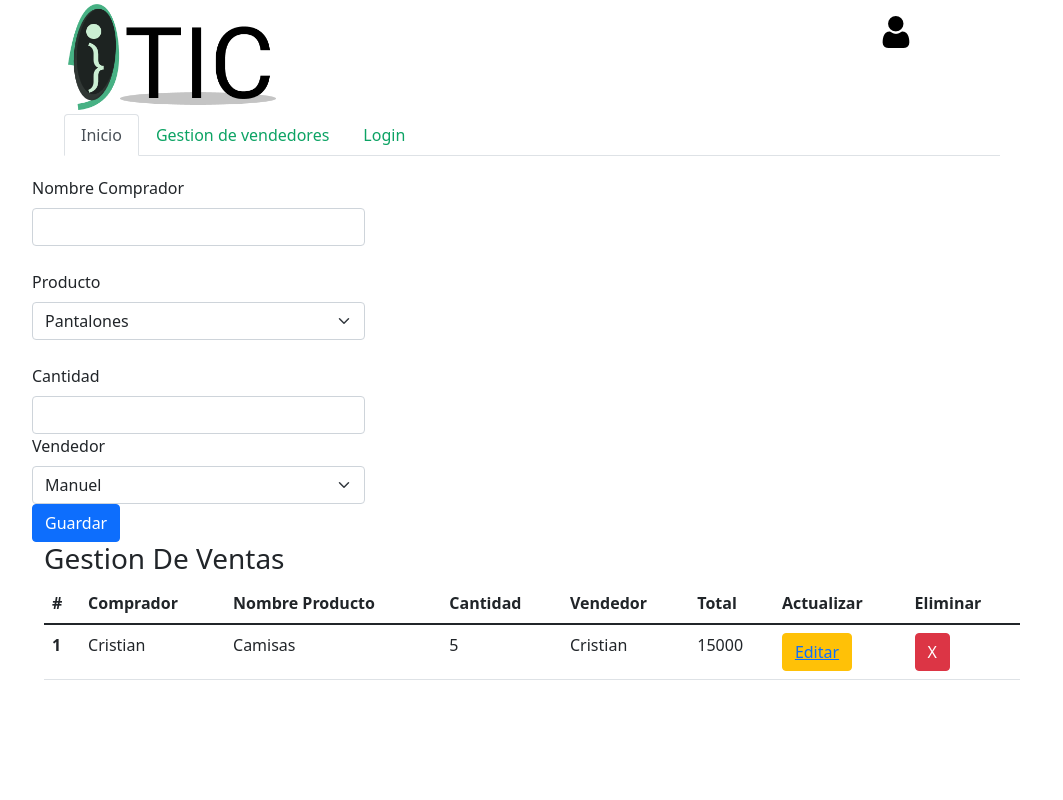
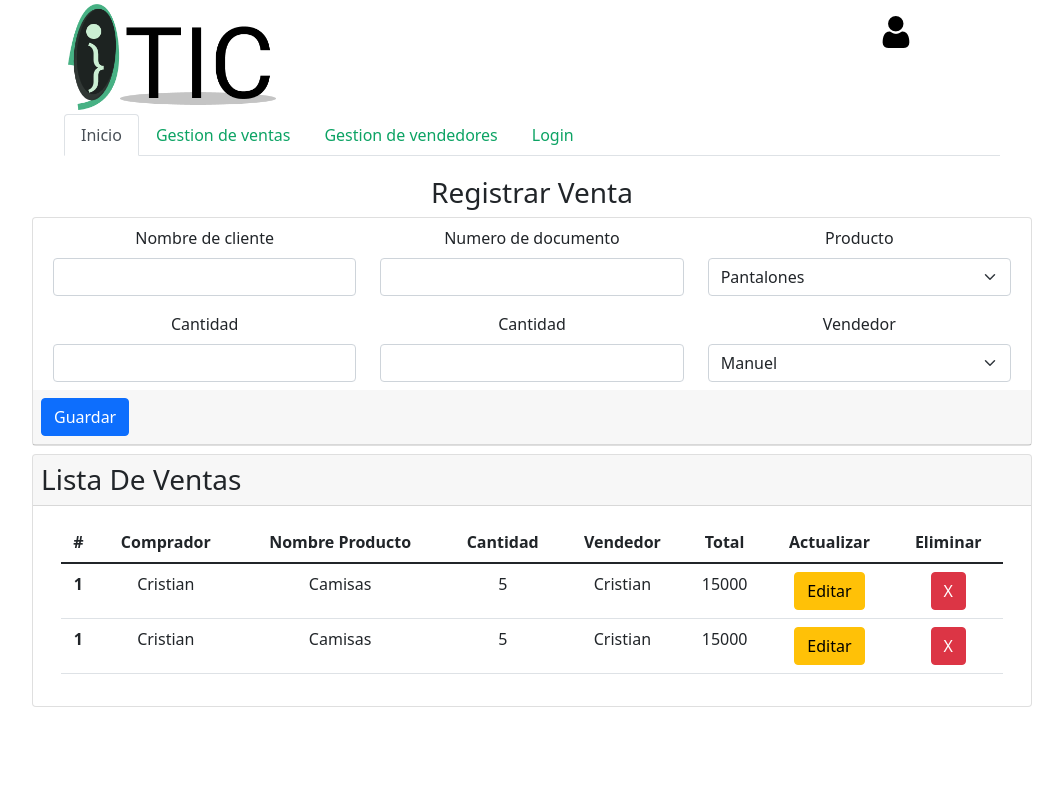
Before and after one commit to VivianaMurillom/Proyecto-MinTic, a React (Create React App) app: page /pag in a window 1280 px wide. Shown: the top 800 px of the page, without its empty margins (108-1171 px from the left). Built offline with nearby package versions, Linux system fonts and the light colour scheme.

Commit message:
cr
GestionaVentas,Vendedores

```diff
--- a/src/components/Header.js
+++ b/src/components/Header.js
@@ -8,6 +8,7 @@ import User from '../img/icon-user.svg';
 
 class Header extends React.Component{
     render(){
+        console.log(this.props.products)
         return (
             <div className="container-fluid">
                 <div className="row justify-content-center">
@@ -33,7 +34,10 @@ class Header extends React.Component{
                                 <Link to="/" class="nav-link active">Inicio</Link>
                             </li>
                             <li class="nav-item">
-                                <Link to="/pag" class="nav-link">Gestion de vendedores</Link>
+                                <Link to="/pag" class="nav-link">Gestion de ventas</Link>
+                            </li>
+                            <li class="nav-item">
+                                <Link to="/gvendedores" class="nav-link">Gestion de vendedores</Link>
                             </li>
                             <li class="nav-item">
                                 <Link to="/login" class="nav-link">Login</Link>
--- a/src/index.js
+++ b/src/index.js
@@ -5,7 +5,23 @@ import App from './pages/App';
 import reportWebVitals from './reportWebVitals';
 import Lista_Productos from './producto/componente/lista-productos';
 const container=document.getElementById('root');
-ReactDOM.render(<App/>,container);
+const datos=
+    [{
+        "id": 1,
+        "nombreP": "Pantalones",
+        "cantidad": 3,
+        "precio": 15000,
+        "image":"https://m.media-amazon.com/images/I/61qMt8YrVtL._AC_UY445_.jpg"
+
+    },
+    {
+        "id": 2,
+        "nombreP": "Camisas",
+        "cantidad": 2,
+        "precio": 10000,
+        "image":"https://contents.mediadecathlon.com/p1786958/k$2b0a8a97ea3b1154f2f3734009451fe2/pantalon-de-montana-y-trekking-viaje-de-hombre-forclaz-travel-100-gris.jpg?&f=452x452"
+    }];
+ReactDOM.render(<App store={datos}/>,container);
 // If you want to start measuring performance in your app, pass a function
 // to log results (for example: reportWebVitals(console.log))
 // or send to an analytics endpoint. Learn more: https://bit.ly/CRA-vitals
--- a/src/pages/App.js
+++ b/src/pages/App.js
@@ -5,17 +5,24 @@ import AgregarVenta from '../ventas/components/AgregarVentas';
 import UpdateVend from '../components/UpdateVend';
 import {BrowserRouter,Route,Switch}  from "react-router-dom";
 import Lista_Productos from '../producto/componente/lista-productos';
+import AgregarVendedor from '../vendedores/component/AgregarVendedores';
 class App extends React.Component{
 
 render(){
+const products=this.props.store;
 return(
-    <BrowserRouter>
+
+    <BrowserRouter>{console.log(products)}
     <Switch>
+
     <Route exact path="/" component={home} />
     <Route exact path="/login" component={Login}/>
     <Route path="/updateVd" component={UpdateVend} />
-    <Route path="/listaProducts" component={Lista_Productos} />
-    <Route path="/pag" component={AgregarVenta} />
+
+    <Route path="/listaProducts" component={<Lista_Productos products={products}/> } />
+
+    <Route path="/gvendedores" component={AgregarVendedor} />
+    <Route path="/pag" component={AgregarVenta} products={this.props.store}/>
     </Switch>
     </BrowserRouter>
 );
--- a/src/shared/home.js
+++ b/src/shared/home.js
@@ -14,9 +14,10 @@ function home() {
 
       <div className="row justify-content-center">
         <div className="p-3 col col-sm-7">
-          <Lista_Productos></Lista_Productos>
+          <Lista_Productos/>
         </div>
       </div>
+
 
 
       <div className="row justify-content-center">
--- /dev/null
+++ b/src/vendedores/component/AgregarVendedores.js
@@ -0,0 +1,112 @@
+
+import React from "react";
+import { Link } from "react-router-dom";
+import Header from '../../components/Header';
+import ListVendedor from '../../vendedores/component/ListaVendedores';
+import GestVend from './ListaVendedores';
+
+
+
+class AgregarVendedor extends React.Component {
+
+    render() {
+        const vendedores = [{
+            "id": 1,
+            "nombreVendedor": "Manuel"
+        },
+        {
+            "id": 2,
+            "nombreVendedor": "Cristian"
+        }
+        ]
+        return (
+
+
+            <div className="GestVend">
+
+
+                <div>
+                    <Header />
+                </div>
+
+
+                <header className="text-center">
+                <h3>Gestion De Vendedores</h3>
+                    <body>
+                        <form >
+                            <div class="col-sm-4">
+                                <label for="" class="form-label">Nombre Comprador</label>
+                                <input type="text" class="form-control" ></input>
+                            </div> <br></br>
+
+                            <div class="col-sm-4">
+                                <label for="inputZip" class="form-label">Cantidad</label>
+                                <input type="number" class="form-control" id="">
+                                </input>
+                            </div>
+
+
+                            <h1> <prod /></h1>
+
+
+                            <aside ></aside>
+                            <div>
+
+                            </div>
+                            <div className="text-left" >
+                                <button type="submit" class="btn btn-primary">Guardar</button>
+
+                            </div>
+
+                        </form>
+
+
+
+
+                        <div class="card">
+                            <div class="card-header" >
+                                <ul class="nav nav-tabs card-header-tabs">
+
+                                    <h3 >Lista De Vendedores</h3>
+
+
+                                </ul>
+                            </div>
+                            <div class="card-body">
+
+        <div class="container">
+            <table class="table">
+                <thead>
+                    <tr>
+                        <th scope="col">#</th>
+                        <th scope="col">Vendedor</th>
+                        <th scope="col">Actualizar</th>
+                        <th scope="col">Eliminar</th>
+                    </tr>
+                </thead>
+                <tbody>
+
+                                {vendedores.map((vendedores) =>
+                                (<ListVendedor vendedores={vendedores} />))}
+ </tbody>
+            </table>
+        </div>
+                            </div>
+                        </div>
+
+
+                        <footer> &copy; Todos los derechos reservados.</footer>
+
+                    </body>
+
+
+                </header>
+            </div>
+
+        )
+
+    }
+
+}
+
+export default AgregarVendedor;
--- /dev/null
+++ b/src/vendedores/component/ListaVendedores.js
@@ -0,0 +1,17 @@
+
+import React from "react";
+import { Link } from "react-router-dom";
+const ListVendedor = ({ vendedores }) => {
+
+    return (
+                    <tr>
+                        <th scope="row">1</th>
+                        <td>{vendedores.nombreVendedor}</td>
+                        <td><button type="button" class="btn btn-warning"><Link to="/updateVd">Editar</Link></button></td>
+                        <td><button type="button" id={vendedores.id} class="btn btn-danger"> X </button></td>
+
+                    </tr>
+
+    );
+}
+export default ListVendedor;
--- a/src/ventas/components/AgregarVentas.js
+++ b/src/ventas/components/AgregarVentas.js
@@ -7,6 +7,13 @@ import GestVend from './ListaVentas';
 
 
 const ventass = [{
+    "id": 2,
+    "nombreComprador": "Cristian",
+    "producto": "Camisas",
+    "cantidad": 5,
+    "nombreVendedor": "Cristian",
+    "precio": 15000
+},{
     "id": 2,
     "nombreComprador": "Cristian",
     "producto": "Camisas",
@@ -65,32 +72,42 @@ class AgregarVenta extends React.Component {
                 <div>
                     <Header />
                 </div>
-                <header className="GestVend-header">
+                <header className="text-center" >
                     <body>
-                        <form class="">
-                            <div class="col-sm-4">
-                                <label for="" class="form-label">Nombre Comprador</label>
-                                <input type="text" class="form-control" ></input>
-                            </div> <br></br>
-
-
-                            <div class="col-sm-4">
+                        <h3>Registrar Venta</h3>
+                        <form class="card text-center mb-2" >
+                            <div class="row m-2">
+                                <div class="col">
+                                    <label for="inputZip" class="form-label">Nombre de cliente</label>
+                                    <input type="text" class="form-control" id=""></input>
+                                </div>
+                                <div class="col">
+                                    <label for="inputZip" class="form-label">Numero de documento</label>
+                                    <input type="number" class="form-control" id=""></input>
+                                </div>
+                                <div class="col">
                                     <label for="inputState" class="form-label">Producto</label>
                                     <select id="inputState" class="form-select">
-                                    {/* <Lista_Productos></Lista_Productos> */}
                                         {this.state.datos.map((prod) => {
                                             return (
                                                 <option>{prod.nombreP}</option>
                                             )
                                         })}
                                     </select>
-                            </div> <br></br>
-                            <div class="col-sm-4">
+                                </div>
+                            </div>
+                            <div class="row m-2">
+                                <div class="col">
+
                                     <label for="inputZip" class="form-label">Cantidad</label>
-                                <input type="number" class="form-control" id="">
-                                </input>
+                                    <input type="number" class="form-control" id=""></input>
+
                                 </div>
-                            <div class="col-sm-4">
+                                <div class="col">
+                                    <label for="inputZip" class="form-label">Cantidad</label>
+                                    <input type="number" class="form-control" id=""></input>
+                                </div>
+                                <div class="col">
                                     <label for="inputState" class="form-label">Vendedor</label>
                                     <select id="inputState" class="form-select">
 
@@ -102,22 +119,58 @@ class AgregarVenta extends React.Component {
                                     </select>
                                 </div>
 
+                            </div>
 
-                            <aside ></aside>
-                            <div>
+                            <div class="card-header">
+                                <ul class="nav nav-tabs card-header-tabs">
 
+                                    <button type="submit" onClick={handleClick} class="btn btn-primary mb-2">Guardar</button>
+
+
+                                </ul>
                             </div>
-                            <div class="col-12">
-                                <button type="submit" onClick={handleClick} class="btn btn-primary">Guardar</button>
 
-                            </div>
 
                         </form>
 
                         <section>
+                            <div class="card">
+                                <div class="card-header" >
+                                    <ul class="nav nav-tabs card-header-tabs">
+
+                                        <h3 >Lista De Ventas</h3>
+
+
+                                    </ul>
+                                </div>
+                                <div class="card-body">
+
+        <div class="container">
+
+        <table class="table">
+            <thead>
+                <tr>
+                    <th scope="col">#</th>
+                    <th scope="col">Comprador</th>
+                    <th scope="col">Nombre Producto</th>
+                    <th scope="col">Cantidad</th>
+                    <th scope="col">Vendedor</th>
+                    <th scope="col">Total</th>
+                    <th scope="col">Actualizar</th>
+                    <th scope="col">Eliminar</th>
+                </tr>
+            </thead>
+            <tbody>
+
+
                                     {ventass.map((ventas) => (<GestVend ventas={ventas} />))}
-                            <aside ></aside>
-                            <span id="to"></span>
+
+                                    </tbody>
+        </table>
+    </div>
+                                </div>
+                            </div>
+
                         </section>
 
 
@@ -136,7 +189,7 @@ class AgregarVenta extends React.Component {
 
 }
 function handleClick() {
-console.log("HELLLLLOOOOOOOOOOOOOOOO")
+    console.log("DEBE GUARDAR")
     const newelement = {
         "id": 2,
         "nombreComprador": "asdasds",
--- a/src/ventas/components/ListaVentas.js
+++ b/src/ventas/components/ListaVentas.js
@@ -2,39 +2,19 @@
 import './ListaVentas.css';
 import React from "react";
 import { Link } from "react-router-dom";
-const GestVend=({ventas})=>{
+const GestVend = ({ ventas }) => {
 
-    return(
-        <div class="container">
-        <h3>Gestion De Ventas</h3>
-        <table class="table">
-            <thead>
-                <tr>
-                    <th scope="col">#</th>
-                    <th scope="col">Comprador</th>
-                    <th scope="col">Nombre Producto</th>
-                    <th scope="col">Cantidad</th>
-                    <th scope="col">Vendedor</th>
-                    <th scope="col">Total</th>
-                    <th scope="col">Actualizar</th>
-                    <th scope="col">Eliminar</th>
-                </tr>
-            </thead>
-            <tbody>
-
-                        <tr>
+    return (<tr>
         <th scope="row">1</th>
         <td>{ventas.nombreComprador}</td>
         <td>{ventas.producto}</td>
         <td>{ventas.cantidad}</td>
         <td>{ventas.nombreVendedor}</td>
         <td>{ventas.precio}</td>
-                            <td><button type="button" class="btn btn-warning"><Link to="/updateVd">Editar</Link><a href="./FormH7.html"> </a></button></td>
+        <td><Link to="/updateVd" ><button type="button" class="btn btn-warning">Editar</button></Link></td>
         <td><button type="button" id={ventas.id} class="btn btn-danger"> X </button></td>
     </tr>
-            </tbody>
-        </table>
-    </div>
+
     );
 }
 export default GestVend;
```
Also changed, not shown: src/producto/componente/lista-productos.js (+4 -25 lines), src/ventas/components/Ventas.js (deleted). Lines whose indentation alone changed are shown as unchanged.
